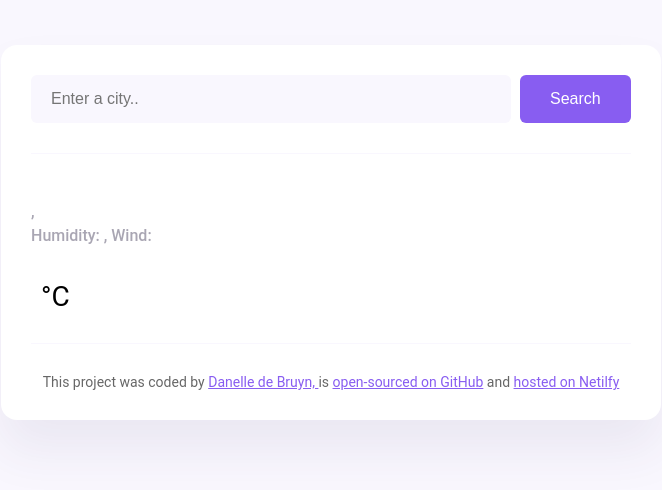
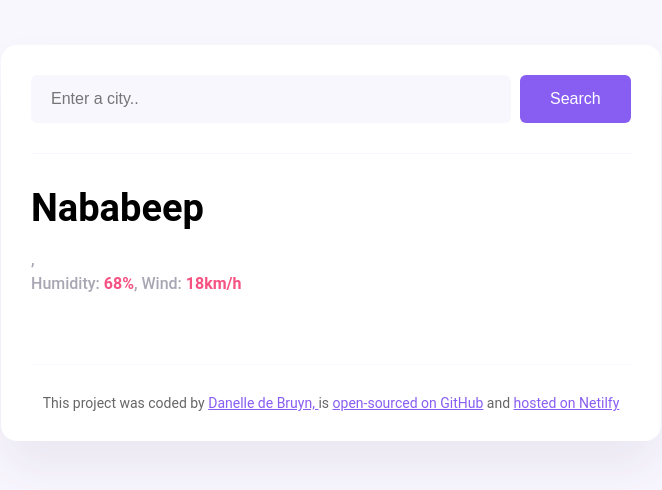
Before and after one commit to DANELLE19/Weather, a plain HTML site: page index.html in a window 1280 px wide. Shown: the whole page, without its empty margins (309-971 px from the left). Drawn offline with nearby package versions, Linux system fonts and the light colour scheme; no server answers.

Commit message:
updated index.js and index.html

```diff
--- a/index.html
+++ b/index.html
@@ -25,17 +25,18 @@
     <main>
       <div class="weather-app-data">
         <div>
-      <h1 class="weather-app-city" id="city"></h1>
+      <h1 class="weather-app-city" id="city">Nababeep</h1>
       <p class="weather-app-details">
       <span id="time"></span>,
       <span id="description"></span>
         <br />
-        Humidity: <strong id="humidity"></strong>, Wind: <strong id="wind-speed"></strong>
+        Humidity: <strong id="humidity">68%</strong>, Wind: <strong id="wind-speed">18km/h</strong>
         </p>
         <div class="weather-app-temperature-container">
             <div class="weather-app-icon"></div>
+            <div id="icon"></div>
             <div class="weather-app-temperature" id="temperature"></div>
-            <div class="weatehr-app-unit">°C</div>
+            <div class="weatehr-app-unit"></div>
           </div>
           </div>
          </main>
--- a/src/index.js
+++ b/src/index.js
@@ -15,6 +15,7 @@ function refreshWeather(response) {
   humidityElement.innerHTML = `${response.data.temperature.humidity}%`;
   windSpeedElement.innerHTML = `${response.data.wind.speed}km/h`;
   temperatureElement.innerHTML = Math.round(temperature);
+  iconElement.innerHTML = `<img src="${response.data.condition.icon_url}" class="weather-app-icon" />`;
 }
 
 function formatDate(date) {
@@ -54,4 +55,4 @@ function handleSearchSubmit(event) {
 let searchFormElement = document.querySelector("#search-form");
 searchFormElement.addEventListener("submit", handleSearchSubmit);
 
-searchCity("Nababeep");
+searchCity("Paris");
```
